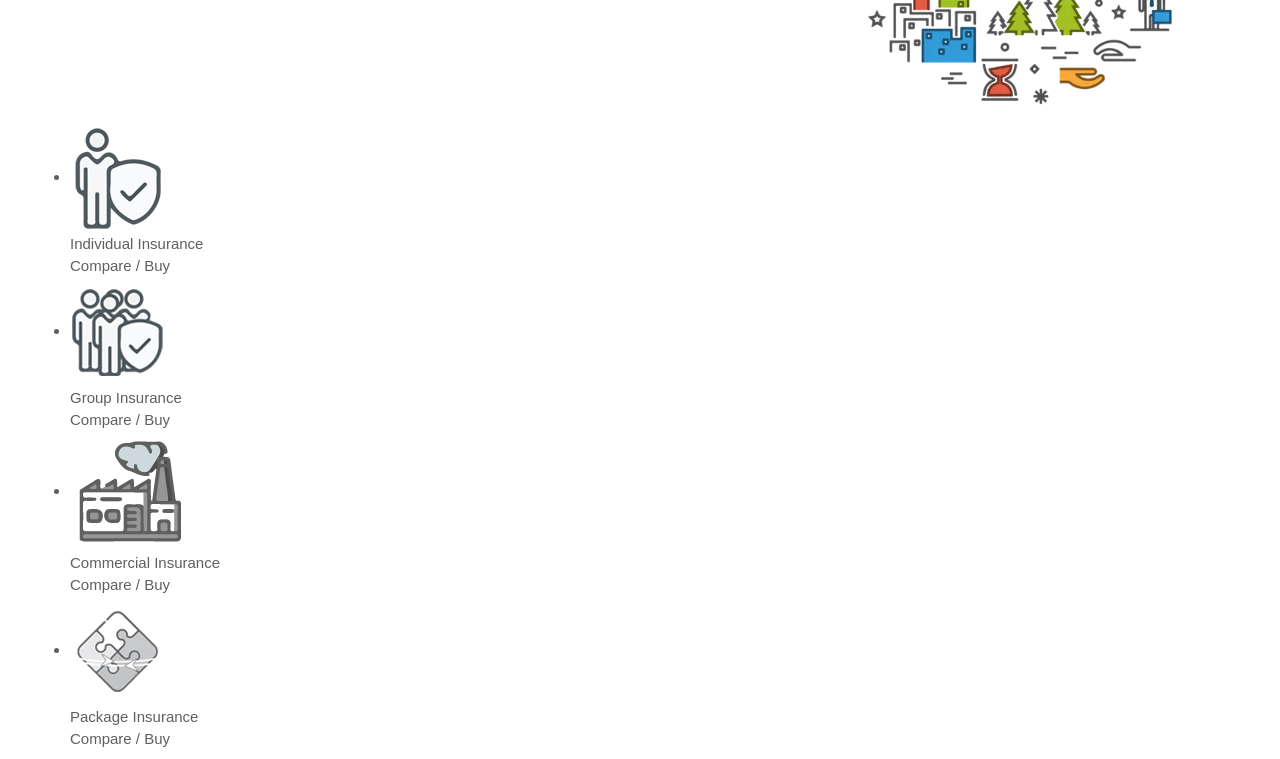
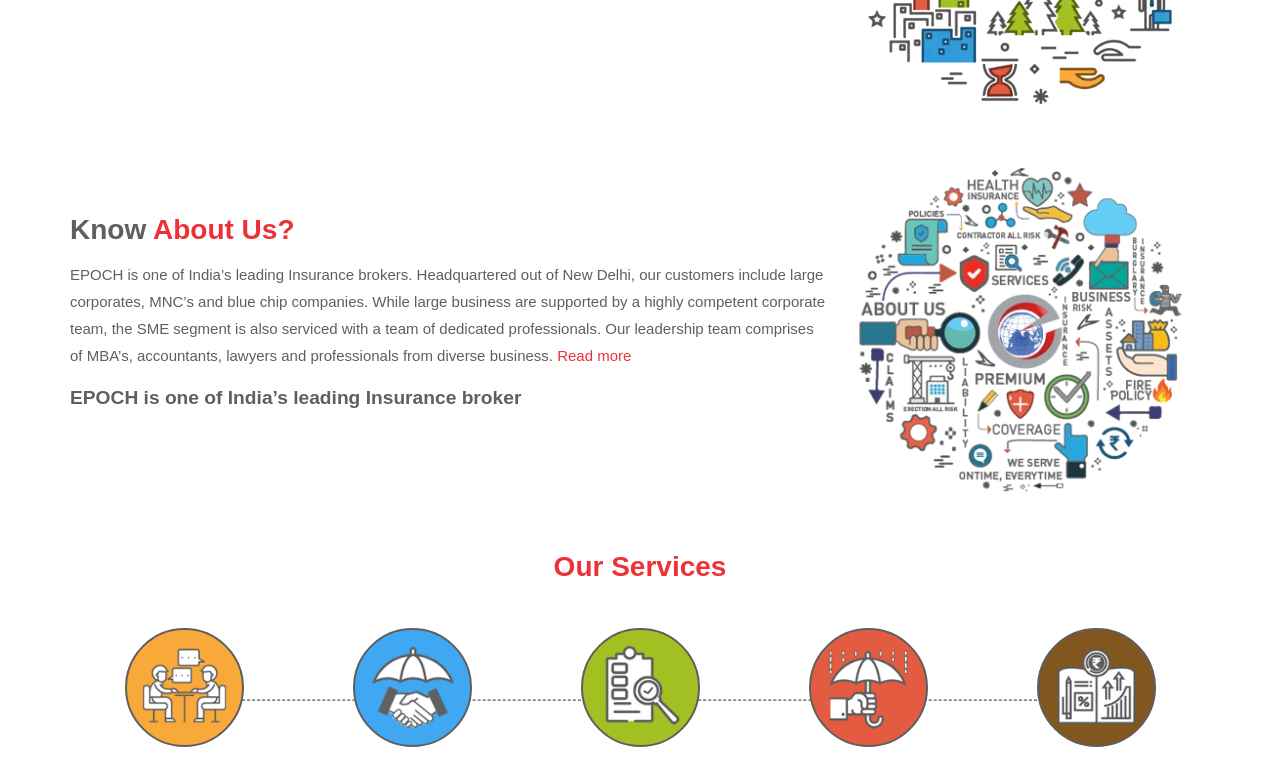
Before and after one commit to epochbrokers2/epoch_react, a React (Create React App) app: page / in a window 1280 px wide. Shown: the part 360-1119 px from the top of the page. Built offline with nearby package versions, Linux system fonts and the light colour scheme.

Commit message:
Home page changes

```diff
--- a/src/pages/Home/Home.js
+++ b/src/pages/Home/Home.js
@@ -28,7 +28,7 @@
                     </div>
                 </div>
             </section>
-            <HomePolicy />
+            {/* <HomePolicy /> */}
             <section className={styles.home_about}>
                 <div className={styles.container}>
                     <div className={styles.row}>
--- a/src/pages/Home/HomePolicy.js
+++ b/src/pages/Home/HomePolicy.js
@@ -1,6 +1,5 @@
 import React from "react";
 import { Tab, Tabs, TabList, TabPanel } from "react-tabs";
-import styles from "../../assets/css/compiled-css/home.module.css";
 
 const data = [
     { id: "1", tabTitle: "Individual Insurance", img_name: "Individual1" },
@@ -24,19 +23,19 @@
         <section className="slider_policy_main">
             <div className="container">
                 <Tabs className="Tabs">
-                    <TabList>
+                    <TabList className="slider_policy">
                         {data.map((item) => (
-                            <Tab className={styles.slider_policy_tab}>
-                                <div className={styles.img_div}>
+                            <Tab key={item.id} className="slider_policy_tab">
+                                <div className="img_div">
                                     <img
                                         src={`images/img/policy/${item.img_name}.webp`}
                                         alt={item.img_name}
                                     />
                                 </div>
-                                <div className={styles.slider_policy_tab_head}>
+                                <div className="slider_policy_tab_head">
                                     {item.tabTitle}
                                 </div>
-                                <div className={styles.slider_policy_tab_buy}>
+                                <div className="slider_policy_tab_buy">
                                     Compare / Buy
                                 </div>
                             </Tab>
```
Also changed, not shown: src/assets/css/scss/home.module.scss (+8 -3 lines), src/pages/Home/Panel.js (deleted, +0 -7 lines).
